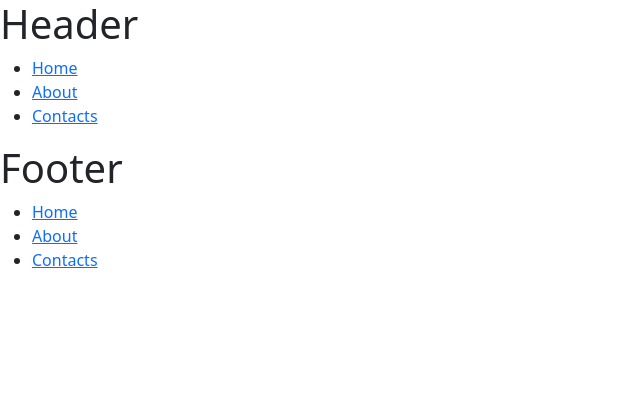
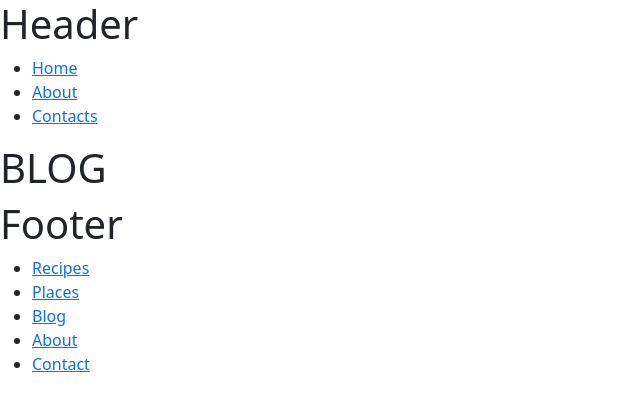
Before and after one commit to wmancaniello/proj-html-vuejs, a Vue app: page /blog in a window 1280 px wide. Shown: the top 408 px of the page, without its empty margins (0-640 px from the left). Built offline with nearby package versions, Linux system fonts and the light colour scheme; the HTML template or start-up script is replaced by a standard one.

Commit message:
feat: fix router.js

```diff
--- a/src/components/AppFooter.vue
+++ b/src/components/AppFooter.vue
@@ -4,15 +4,23 @@ export default {
     return {
       menu: [
         {
-          title: "Home",
-          routeName: "home",
+          title: "Recipes",
+          routeName: "recipes",
+        },
+        {
+          title: "Places",
+          routeName: "places",
+        },
+        {
+          title: "Blog",
+          routeName: "blog",
         },
         {
           title: "About",
           routeName: "about",
         },
         {
-          title: "Contacts",
+          title: "Contact",
           routeName: "contacts",
         },
       ],
--- /dev/null
+++ b/src/pages/BlogPage.vue
@@ -0,0 +1,9 @@
+<script>
+export default {};
+</script>
+
+<template>
+  <h1>BLOG</h1>
+</template>
+
+<style></style>
--- /dev/null
+++ b/src/pages/PlacesPage.vue
@@ -0,0 +1,9 @@
+<script>
+export default {};
+</script>
+
+<template>
+  <h1>PLACES</h1>
+</template>
+
+<style></style>
--- /dev/null
+++ b/src/pages/RecipesPage.vue
@@ -0,0 +1,9 @@
+<script>
+export default {};
+</script>
+
+<template>
+  <h1>RECIPES</h1>
+</template>
+
+<style></style>
--- a/src/router.js
+++ b/src/router.js
@@ -3,24 +3,43 @@ import HomePage from "./pages/HomePage.vue";
 import AboutUsPage from "./pages/AboutUsPage.vue";
 import ContactsPage from "./pages/ContactsPage.vue";
 
+// Work in Progress
+import RecipesPage from "./pages/RecipesPage.vue";
+import BlogPage from "./pages/BlogPage.vue";
+import PlacesPage from "./pages/PlacesPage.vue";
+
 export const router = createRouter({
-    history : createWebHistory(),
-    routes : [
+  history: createWebHistory(),
+  routes: [
     {
       path: "/",
       name: "home",
       component: HomePage,
     },
     {
-            path:"/about",
-            name:"about",
+      path: "/about",
+      name: "about",
       component: AboutUsPage,
-
     },
     {
-            path:"/contacts",
-            name:"contacts",
+      path: "/contacts",
+      name: "contacts",
       component: ContactsPage,
-        }
-    ]
-})
+    },
+    {
+      path: "/recipes",
+      name: "recipes",
+      component: RecipesPage,
+    },
+    {
+      path: "/blog",
+      name: "blog",
+      component: BlogPage,
+    },
+    {
+      path: "/places",
+      name: "places",
+      component: PlacesPage,
+    },
+  ],
+});
```
Lines whose indentation alone changed are shown as unchanged.
